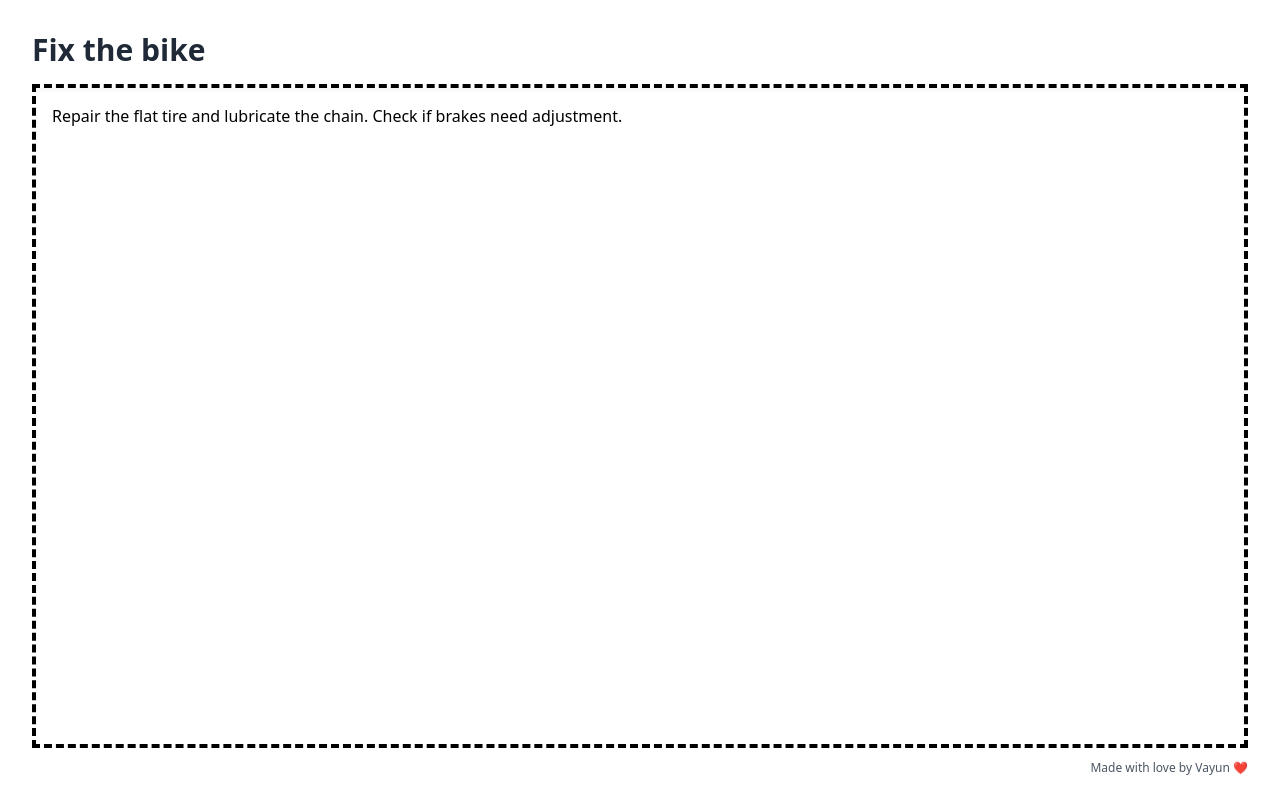
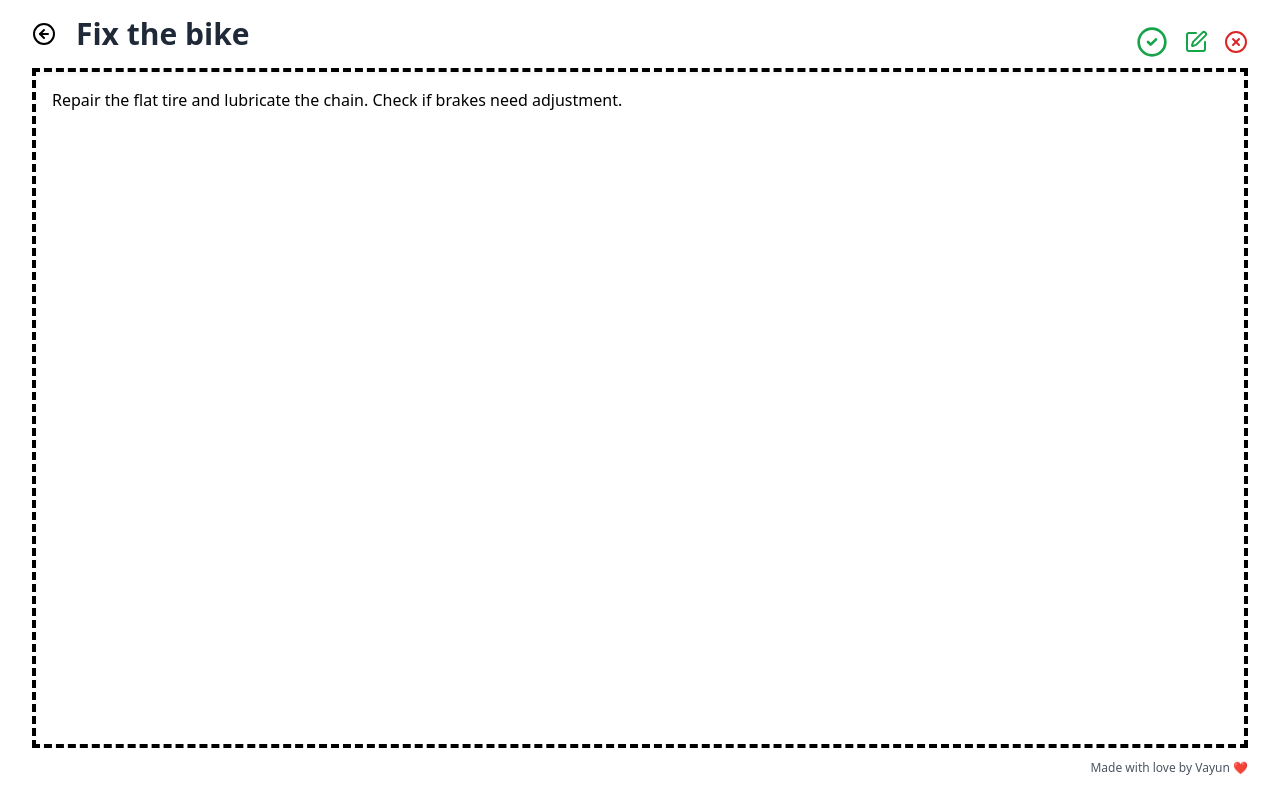
Before and after one commit to vayunekbote02/redux_todo, a React (Vite) app: page /19691d9e-432f-408f-b57f-60a22c418be8 in a window 1280 px wide. Built offline with nearby package versions, Linux system fonts and the light colour scheme.

Commit message:
Completed first implementation of NotePage UI

```diff
--- a/src/components/NoteCard.jsx
+++ b/src/components/NoteCard.jsx
@@ -4,6 +4,7 @@ import { useDispatch } from "react-redux";
 import { ConfirmationModal } from "./ConfirmationModal";
 import { useState } from "react";
 import { Link } from "react-router";
+import { clipTitle } from "../common_functions";
 
 export const NoteCard = ({ title, content, id }) => {
   const dispatch = useDispatch();
@@ -14,14 +15,6 @@ export const NoteCard = ({ title, content, id }) => {
     setModalOpen(false);
   };
 
-  const clipTitle = (title, forPurpose) => {
-    if (forPurpose === "modal") {
-      return title.length > 10
-        ? "'" + title.substring(0, 10) + "..." + "'"
-        : "'" + title + "'";
-    }
-    return title.length > 30 ? title.substring(0, 30) + "..." : title;
-  };
   return (
     <>
       <div className="p-4 transition-shadow duration-300 bg-white border border-gray-200 rounded-lg shadow-md hover:shadow-lg">
--- a/src/components/NotePage.jsx
+++ b/src/components/NotePage.jsx
@@ -1,20 +1,74 @@
-import { CircleArrowLeft } from "lucide-react";
-import { useSelector } from "react-redux";
-import { NavLink, useParams } from "react-router";
+import {
+  CircleArrowLeft,
+  CircleCheck,
+  CirclePlus,
+  CircleX,
+  Edit,
+} from "lucide-react";
+import { useState } from "react";
+import { useDispatch, useSelector } from "react-redux";
+import { NavLink, useNavigate, useParams } from "react-router";
+import { ConfirmationModal } from "./ConfirmationModal";
+import { deleteNote } from "../features/notesSlice";
+import { clipTitle } from "../common_functions";
 
 export const NotePage = () => {
   const { id } = useParams();
+  const dispatch = useDispatch();
+  const navigate = useNavigate();
   const note = useSelector((state) =>
     state.notes.find((notes) => notes.id === id)
   );
+  const [modalOpen, setModalOpen] = useState(false);
+
+  const handleDeleteNote = () => {
+    dispatch(deleteNote(id));
+    setModalOpen(false);
+    navigate("/");
+  };
 
   return (
     <>
       {note ? (
-        <div className="flex flex-col h-screen pt-8 pb-6 pl-8 pr-8 bg-white">
-          <h1 className="mb-4 text-3xl font-bold text-gray-800">
-            {note.title}
-          </h1>
+        <div className="flex flex-col h-screen px-8 pt-4 pb-6 bg-white">
+          <div className="flex items-center justify-between">
+            {/* Back button and title */}
+            <div className="flex items-center gap-5">
+              <NavLink
+                to="/"
+                className="pb-4 cursor-pointer"
+                title="Back to the homepage"
+              >
+                <CircleArrowLeft />
+              </NavLink>
+              <h1 className="mb-4 text-3xl font-bold text-gray-800">
+                {note.title}
+              </h1>
+            </div>
+            {/* Edit, Delete, Complete*/}
+            <div className="flex gap-4">
+              <button
+                className="text-green-600 hover:text-green-700"
+                title="Mark as completed"
+              >
+                <CircleCheck size={32} />
+              </button>
+
+              <button
+                className="text-green-600 hover:text-green-700"
+                title="Edit Note"
+              >
+                <Edit />
+              </button>
+              <button
+                className="text-red-600 btn hover:text-red-700"
+                title="Delete All Notes"
+                onClick={() => setModalOpen(true)}
+              >
+                <CircleX />
+              </button>
+            </div>
+          </div>
           <div className="flex-1 p-4 border-4 border-black border-dashed shadow-inner">
             {note.content}
           </div>
@@ -24,6 +78,14 @@ export const NotePage = () => {
         </div>
       ) : (
         <NoteNotFound />
+      )}
+      {modalOpen && (
+        <ConfirmationModal
+          isOpen={modalOpen}
+          onClose={() => setModalOpen(false)}
+          onConfirm={handleDeleteNote}
+          message={clipTitle(note.title, "modal")}
+        />
       )}
     </>
   );
```
